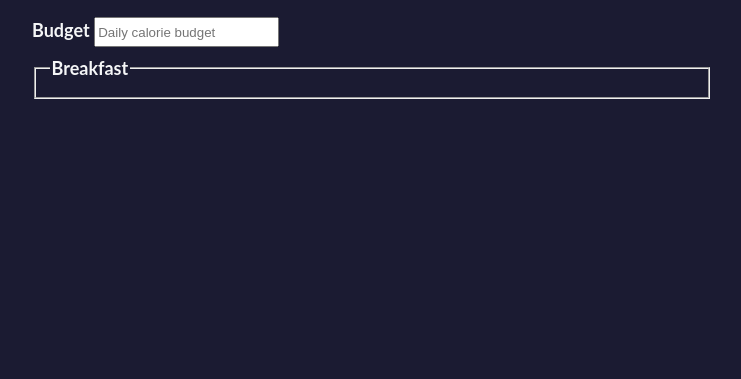
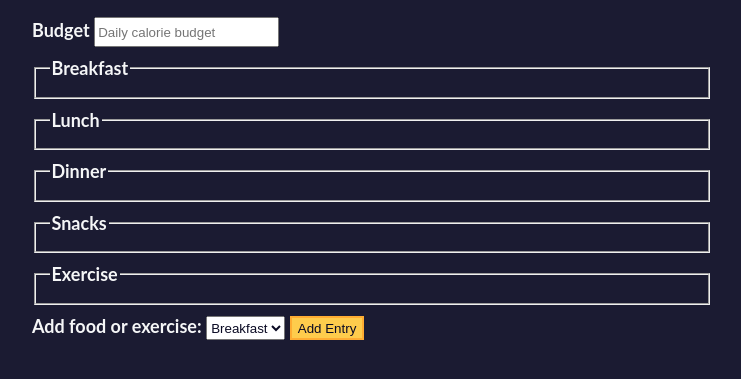
Before and after one commit to gabalbcos/exercism, a plain HTML site: page freecodecamp/calorie-counter/index.html in a window 1280 px wide. Shown: the part 67-446 px from the top of the page, without its empty margins (268-1009 px from the left). Drawn offline with Linux system fonts and the light colour scheme.

Commit message:
add fieldsets to html

```diff
--- a/freecodecamp/calorie-counter/index.html
+++ b/freecodecamp/calorie-counter/index.html
@@ -23,7 +23,35 @@
             <legend>Breakfast</legend>
             <div class="input-container"></div>
           </fieldset>
-
+          <fieldset id="lunch">
+            <legend>Lunch</legend>
+            <div class="input-container"></div>
+          </fieldset>
+          <fieldset id="dinner">
+            <legend>Dinner</legend>
+            <div class="input-container"></div>
+          </fieldset>
+          <fieldset id="snacks">
+            <legend>Snacks</legend>
+            <div class="input-container"></div>
+          </fieldset>
+          <fieldset id="exercise">
+            <legend>Exercise</legend>
+            <div class="input-container"></div>
+          </fieldset>
+          <div class="controls">
+            <span>
+              <label for="entry-dropdown">Add food or exercise:</label>
+              <select id="entry-dropdown" name="options">
+                <option value="breakfast" selected>Breakfast</option>
+                <option value="lunch">Lunch</option>
+                <option value="dinner">Dinner</option>
+                <option value="snacks">Snacks</option>
+                <option value="exercise">Exercise</option>
+              </select>
+              <button type="button" id="add-entry">Add Entry</button>
+            </span>
+          </div>
         </form>
       </div>
     </main>
```
